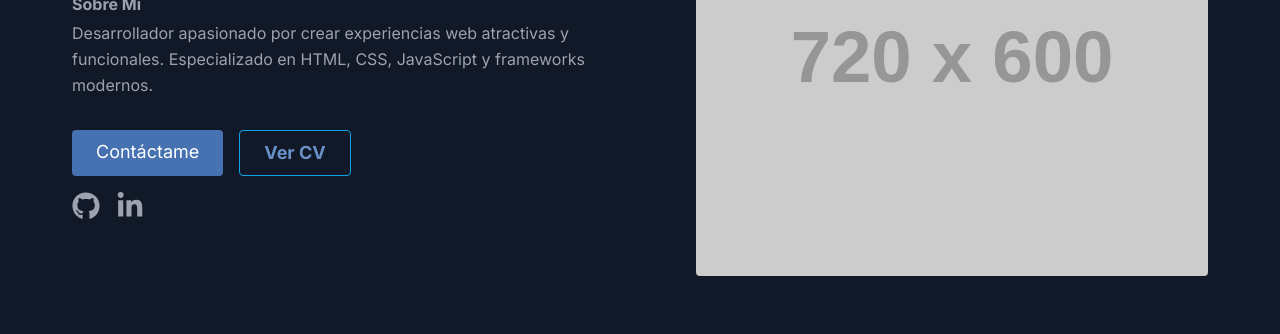
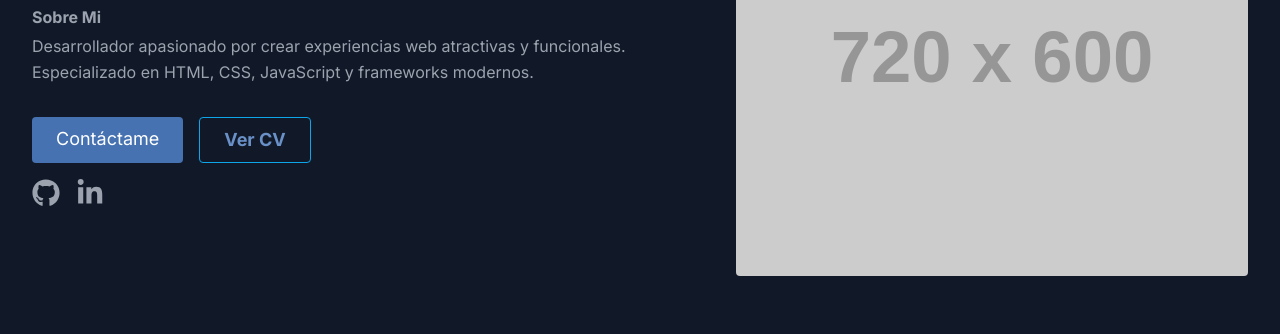
Before and after one commit to AlexDevCoding/Portafolio, a website: page src/index.html in a window 1280 px wide. Shown: the part 327-661 px from the top of the page. Drawn offline with Linux system fonts and the light colour scheme; placeholder pictures from the web are drawn by us.

```diff
--- a/src/index.html
+++ b/src/index.html
@@ -100,7 +100,7 @@
     </header>
 
     <main class="container">
-      <section class="text-gray-400 bg-gray-900 lg:pb-16 pb-10 px-10" id="sobre-mi">
+      <section class="text-gray-400 bg-gray-900 lg:pb-16 pb-10" id="sobre-mi">
         <div
           class="container mx-auto flex px-8 pt-24 md:flex-row flex-col items-center"
           bis_skin_checked="1"
```
Also changed, not shown: src/css/output.css.
